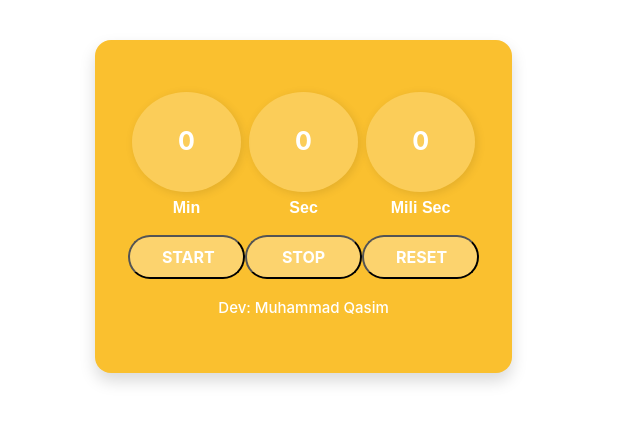
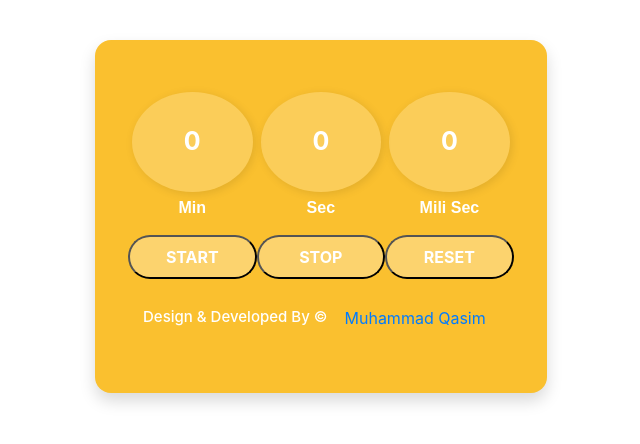
Before and after one commit to qasim070/stopwatch, a plain HTML site: page index.html in a window 1280 px wide. Shown: the whole page, without its empty margins (353-993 px from the left). Drawn offline with nearby package versions, Linux system fonts and the light colour scheme.

Commit message:
updated copyrights

```diff
--- a/index.html
+++ b/index.html
@@ -29,7 +29,7 @@
                         <button onclick="stop()"class="col-lg-4 col-md-4 col-sm-4 col-4">Stop</button>
                         <button onclick="reset()" class="col-lg-4 col-md-4 col-sm-4 col-4">Reset</button>
                     </div>
-                    <h1 class="name">Dev: Muhammad Qasim </h1>
+                    <h1 class="name"> Design & Developed By &copy; <a href="https://www.linkedin.com/in/qasim-ali-2419161a9/" class="btn btn-link">Muhammad Qasim</a></h1>
                 </div>
             </div>
         </div>
```
